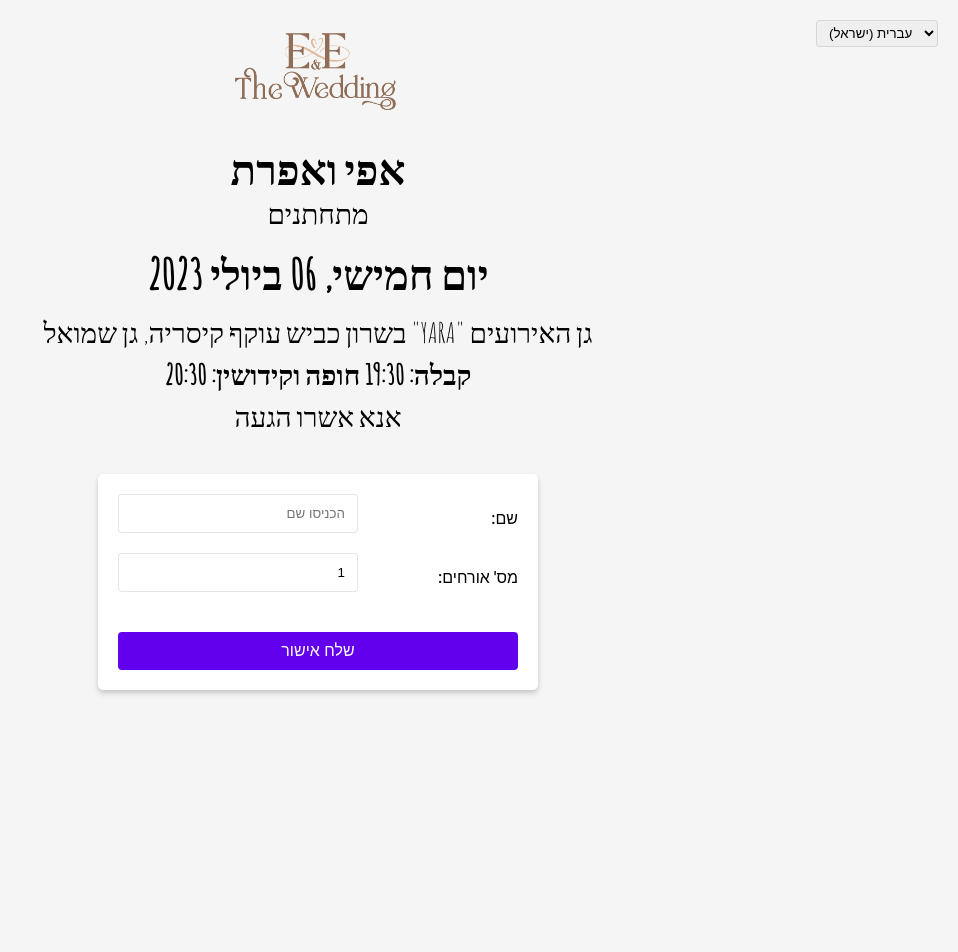
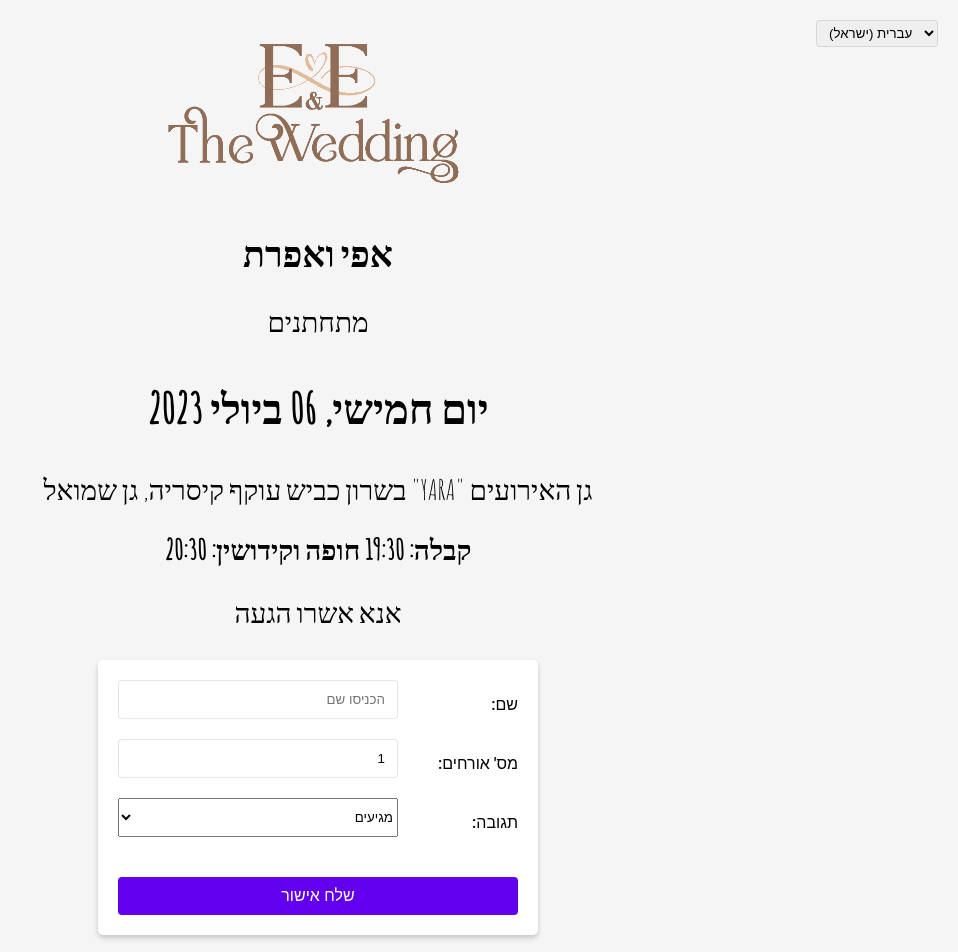
Before and after one commit to efizavi/efiandeffie, an Angular app: page / in a window 1280 px wide. Shown: the top 952 px of the page, without its empty margins (322-1280 px from the left). Before the commit the page ends 820 px from the top, so only its background shows below. Built offline with nearby package versions, Linux system fonts and the light colour scheme.

Commit message:
Added response field, fixed styles

```diff
--- a/src/app/app.component.css
+++ b/src/app/app.component.css
@@ -28,23 +28,20 @@
   }
 
   .invitation img {
-    max-width: 30%;
-    max-height: 40vh;
+    max-width: 50%;
     object-fit: cover;
   }
 
   /* Invitation Text Styles */
   .invitation-text {
     text-align: center;
-    font-family: 'Dancing Script' cursive, 'Rubik', 'Amatic SC';
+    font-family: 'Dancing Script' cursive, 'Great Vibes', 'Rubik', 'Amatic SC';
     font-size: 28px;
-    line-height: 0.5;
-    margin-bottom: 50px;
+    margin-bottom: 20px;
   }
 
   .invitation-text.rtl {
     direction: rtl;
-    font-size:32
   }
 
   /*
@@ -69,7 +66,7 @@
   */
 
   .invitation-text .names {
-    font-size: 42px;
+    font-size: 36px;
     font-weight: bold;
     margin-bottom: 20px;
   }
@@ -77,6 +74,10 @@
   .invitation-text .wedding-date {
     font-size: 42px;
     font-weight: bold;
+  }
+
+  .invitation-text .wedding-location {
+    line-height: 1;
   }
 
   .invitation-text .wedding-times {
@@ -115,7 +116,7 @@
 
   .form label {
     font-weight: 500;
-    width: 150px;
+    width: 110px;
     margin-top: 15px;
     margin-bottom: 5px;
   }
@@ -138,6 +139,10 @@
     border-color: rgba(0, 0, 0, 0.3);
   }
 
+  .form select {
+    flex-grow: 1;
+  }
+
   .form button {
     width: 100%;
     margin-top: 20px;
--- a/src/app/app.component.html
+++ b/src/app/app.component.html
@@ -29,5 +29,18 @@
     <input type="number" id="guests" [(ngModel)]="guests" min="1" max="19" [placeholder]="formText.guestsPlaceholder" />
   </div>
 
+  <div class="form-group">
+    <label for="response">{{ isRTL ? 'תגובה:' : 'Response:' }}</label>
+    <select id="response" [(ngModel)]="response">
+      <option *ngFor="let option of responseOptions" [value]="option.value">
+        {{ isRTL ? option.textHe : option.text }}
+      </option>
+    </select>
+  </div>
+
   <button (click)="sendConfirmation()">{{ formText.sendButton }}</button>
 </div>
+
+<div class="invitation">
+  <img src="assets\doggo.png" alt="Wedding Invitation" />
+</div>
--- a/src/app/app.component.ts
+++ b/src/app/app.component.ts
@@ -14,6 +14,8 @@ export class AppComponent {
   formText: any;
   name: string = '';
   guests: number = 1;
+  response: string;
+  responseOptions: any;
   fontFamily: string;
 
   constructor(private http: HttpClient) {
@@ -35,6 +37,12 @@ export class AppComponent {
       guestsPlaceholder: 'הכניסו מספר אורחים',
       sendButton: 'שלח אישור'
     };
+    this.response = 'coming';
+    this.responseOptions = [
+      { value: 'coming', text: 'Coming', textHe: 'מגיעים' },
+      { value: 'notComing', text: 'Not Coming', textHe: 'לא מגיעים' },
+      { value: 'unsure', text: 'Unsure', textHe: 'לא בטוחים' }
+    ];
   }
 
   changeLanguage() {
@@ -59,6 +67,7 @@ export class AppComponent {
     } else {
       this.isRTL = false;
       this.fontFamily = 'Dancing Script';
+      // this.fontFamily = 'Great Vibes';
       this.invitationText.names = 'Efi & Effie';
       this.invitationText.title = 'are getting married',
       this.invitationText.date = 'Thursday, 06 July 2023',
@@ -67,7 +76,7 @@ export class AppComponent {
       this.invitationText.footer = 'Let us know if you\'re coming';
       this.formText = {
         nameLabel: 'Name:',
-        guestsLabel: 'Number of Guests:',
+        guestsLabel: 'No. of Guests:',
         namePlaceholder: 'Enter your name',
         guestsPlaceholder: 'Enter the number of guests',
         sendButton: 'Send Confirmation'
--- a/src/index.html
+++ b/src/index.html
@@ -9,6 +9,7 @@
   <link rel="preconnect" href="https://fonts.googleapis.com">
   <link rel="preconnect" href="https://fonts.gstatic.com" crossorigin>
   <link href="https://fonts.googleapis.com/css2?family=Dancing+Script&display=swap" rel="stylesheet">
+  <link href="https://fonts.googleapis.com/css2?family=Great+Vibes&display=swap" rel="stylesheet">
   <link href="https://fonts.googleapis.com/css2?family=Rubik&display=swap" rel="stylesheet">
   <link href="https://fonts.googleapis.com/css2?family=Amatic+SC&display=swap" rel="stylesheet">
 </head>
```
Also changed, not shown: src/assets/doggo.png (added).
